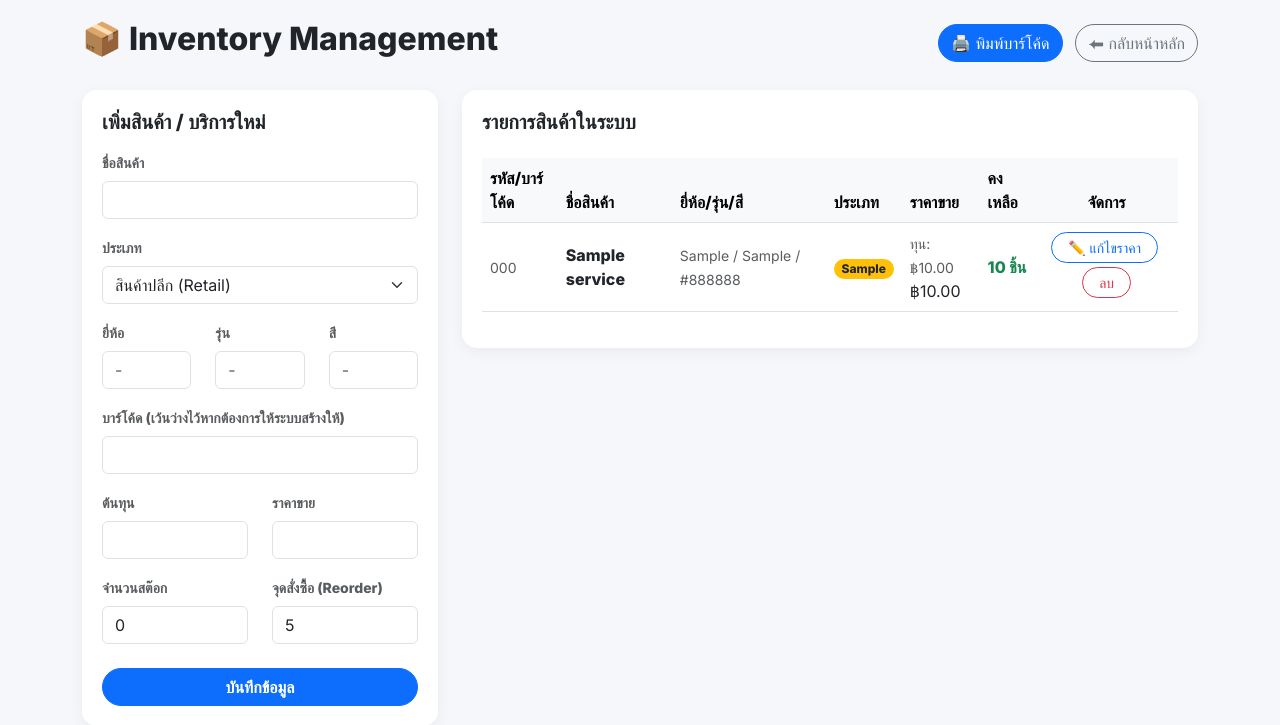
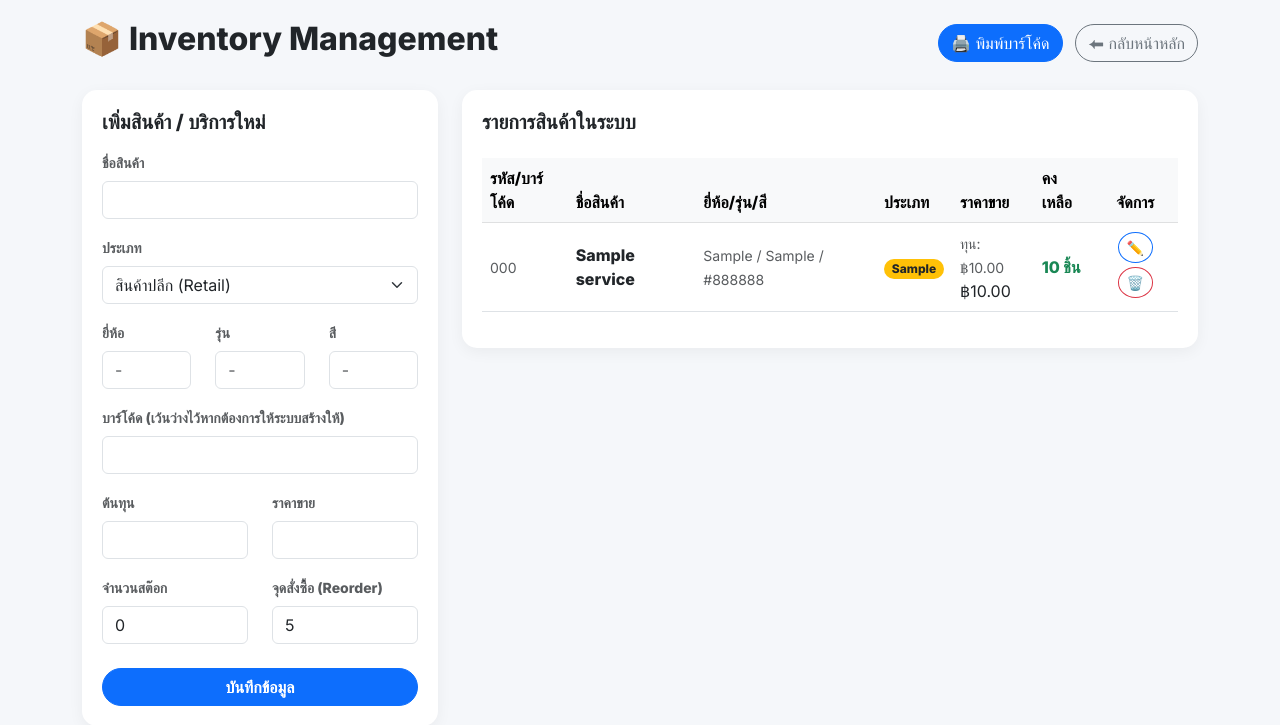
Before and after one commit to aodarmys-ops/pjcopyshop, a Flask app: page /inventory in a window 1280 px wide. Shown: the top 725 px of the page. Run offline with Flask 3, Linux system fonts and the light colour scheme; tables that the repository leaves empty hold one stand-in row (values such as "Sample post").

Commit message:
Change inventory buttons from text to icon/emoji

```diff
--- a/templates/inventory.html
+++ b/templates/inventory.html
@@ -133,9 +133,9 @@
                         </span>
                     </td>
                     <td class="text-center">
-                        <button class="btn btn-sm btn-outline-primary rounded-pill px-3 me-1 mb-1" onclick="editPrice(${p.id}, '${p.name}', ${p.cost}, ${p.price})">✏️ แก้ไขราคา</button>
-                        ${p.type === 'Retail' ? `<button class="btn btn-sm btn-success rounded-pill px-3 me-1 mb-1" onclick="addStock(${p.id}, '${p.name}')">+ เพิ่มสต๊อก</button>` : ''}
-                        <button class="btn btn-sm btn-outline-danger rounded-pill px-3 mb-1" onclick="deleteProduct(${p.id}, '${p.name}')">ลบ</button>
+                        <button class="btn btn-sm btn-outline-primary rounded-circle mb-1" title="แก้ไขราคา" onclick="editPrice(${p.id}, '${p.name}', ${p.cost}, ${p.price})">✏️</button>
+                        ${p.type === 'Retail' ? `<button class="btn btn-sm btn-success rounded-circle mb-1" title="เพิ่มสต๊อก" onclick="addStock(${p.id}, '${p.name}')">➕</button>` : ''}
+                        <button class="btn btn-sm btn-outline-danger rounded-circle mb-1" title="ลบสินค้า" onclick="deleteProduct(${p.id}, '${p.name}')">🗑️</button>
                     </td>
                 </tr>`;
                 tbody.innerHTML += row;
```
